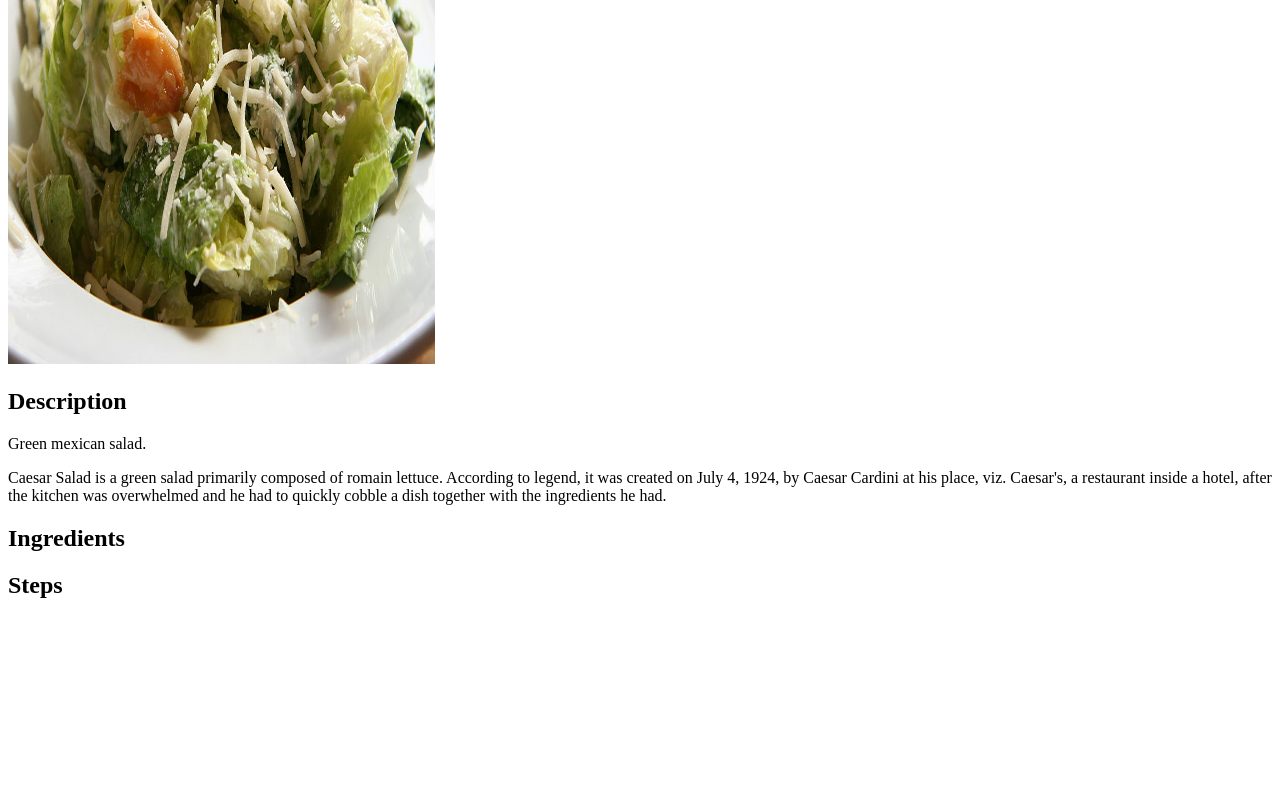
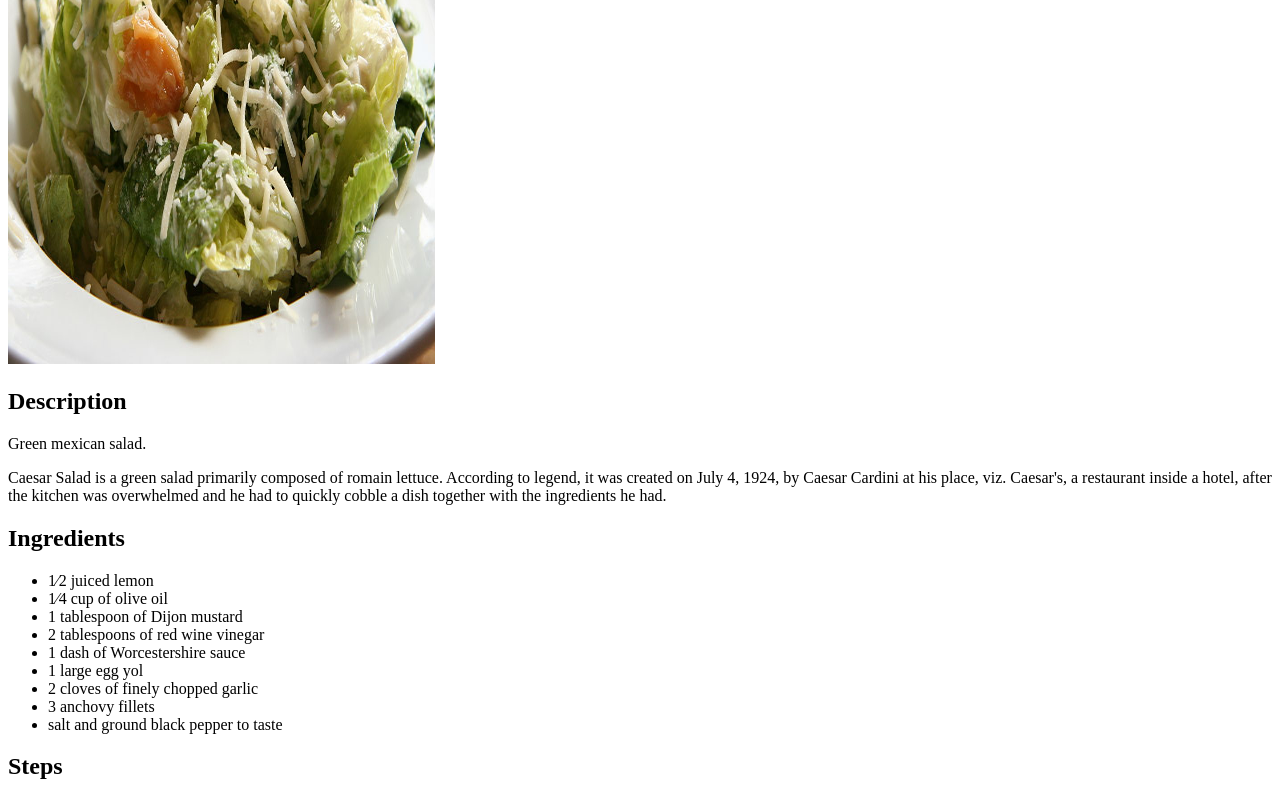
Before and after one commit to gs-101/odin-recipes, a plain HTML site: page recipes/caesar-salad.html in a window 1280 px wide. Shown: the part 382-1182 px from the top of the page. Before the commit the page ends 1000 px from the top, so only its background shows below. Drawn offline with Linux system fonts and the light colour scheme.

Commit message:
feat(caesar-salad.html): add ingredients
Add the ingredients as an unordered list.

```diff
--- a/recipes/caesar-salad.html
+++ b/recipes/caesar-salad.html
@@ -17,6 +17,17 @@
     kitchen was overwhelmed and he had to quickly cobble a dish together
     with the ingredients he had.</p>
     <h2>Ingredients</h2>
+    <ul>
+      <li>1&frasl;2 juiced lemon</li>
+      <li>1&frasl;4 cup of olive oil</li>
+      <li>1 tablespoon of Dijon mustard</li>
+      <li>2 tablespoons of red wine vinegar</li>
+      <li>1 dash of Worcestershire sauce</li>
+      <li>1 large egg yol</li>
+      <li>2 cloves of finely chopped garlic</li>
+      <li>3 anchovy fillets</li>
+      <li>salt and ground black pepper to taste</li>
+    </ul>
     <h2>Steps</h2>
   </body>
 </html>
```
